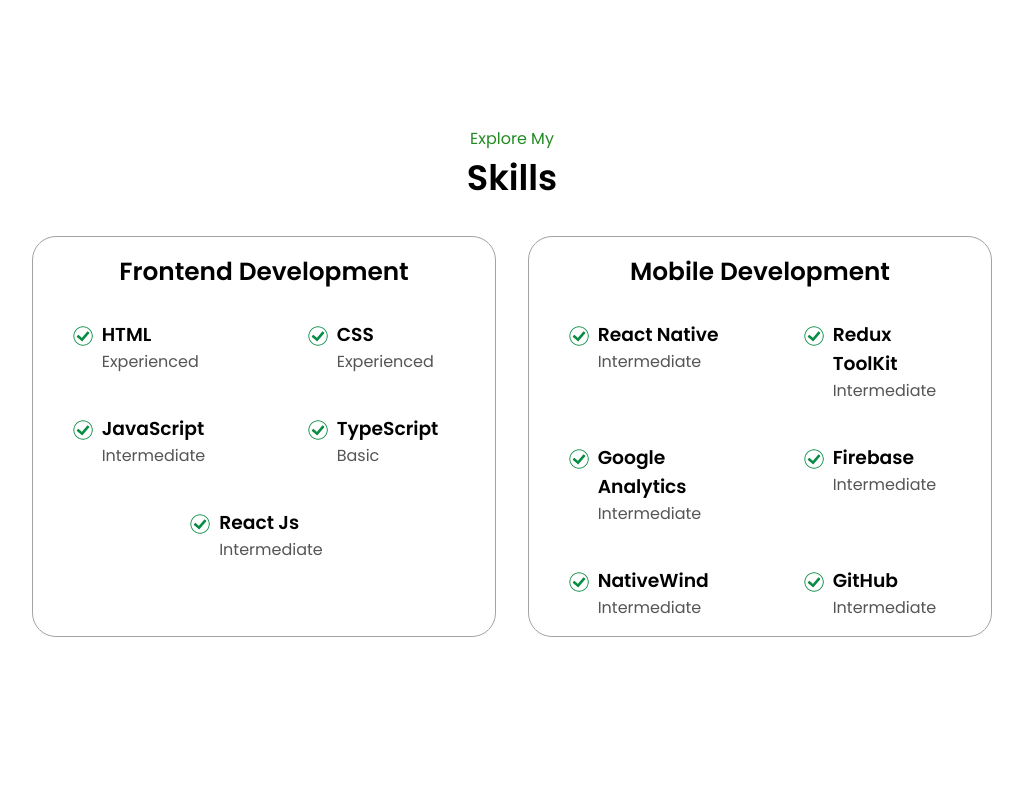
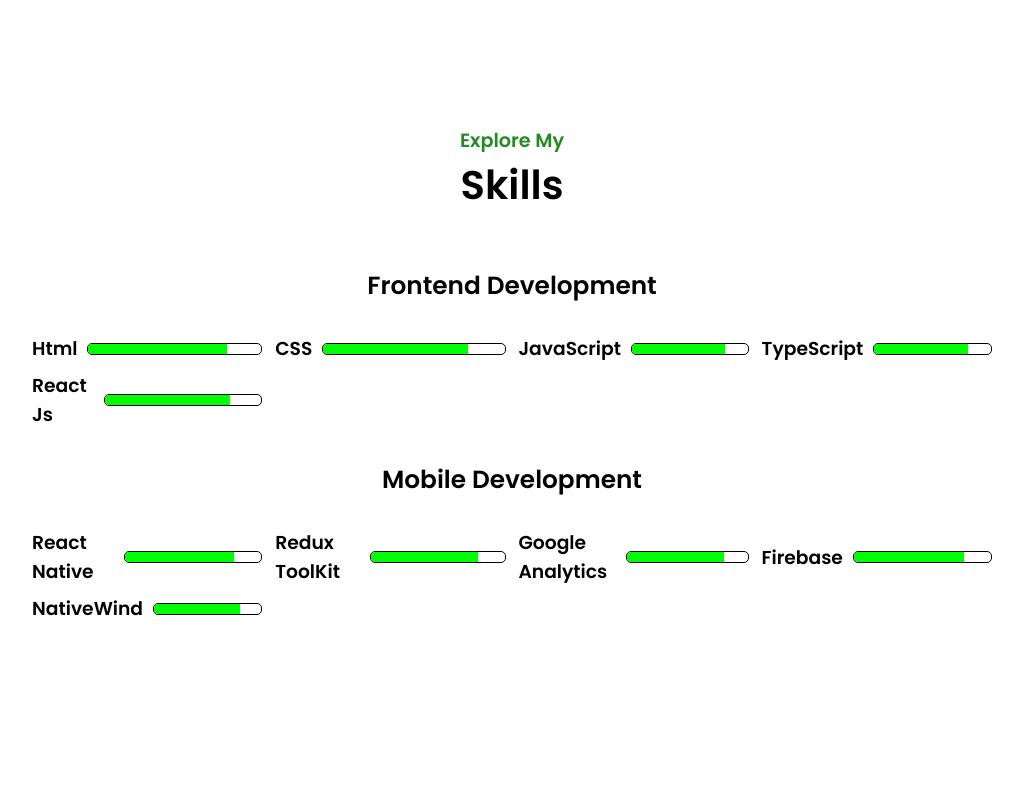
Before and after one commit to reshikastha/Portfolio, a plain HTML site: page index.html in a window 1280 px wide. Shown: the part 1540-2340 px from the top of the page, without its empty margins (128-1151 px from the left). Drawn offline with Linux system fonts and the light colour scheme; a small style sheet from the web is missing.

Commit message:
New skills

```diff
--- a/index.html
+++ b/index.html
@@ -134,140 +134,116 @@
     <section id="skills">
       <p class="section__text__p1">Explore My</p>
       <h1 class="title">Skills</h1>
-      <div class="experience-details-container">
-        <div class="about-containers">
-          <div class="details-container">
+      <div class="experience-details-container" style="width: 100%;">
+        <div class="about-containers" style="flex-direction: column;">
+          <div>
             <h2 class="experience-sub-title" style="margin-bottom: 30px; text-align:center;">Frontend Development</h2>
+
             <div class="article-container">
-              <article>
-                <img
-                  src="./assets/greenTick.jpg"
-                  alt="Experience icon"
-                  class="icon"
-                />
-                <div>
-                  <h3>HTML</h3>
-                  <p>Experienced</p>
+
+                <div class="chart-container">
+
+                  <h3>Html</h3>
+                  <div class="bar" style="--percentage: 0.8;">
+                    <div class="fill"></div>
                   </div>
-              </article>
-              <article>
-                <img
-                  src="./assets/greenTick.jpg"
-                  alt="Experience icon"
-                  class="icon"
-                />
-                <div>
+
+                </div>
+
+
+                <div class="chart-container">
+
                   <h3>CSS</h3>
-                  <p>Experienced</p>
+                  <div class="bar" style="--percentage: 0.8;">
+                    <div class="fill"></div>
                   </div>
-              </article>
 
-              <article>
-                <img
-                  src="./assets/greenTick.jpg"
-                  alt="Experience icon"
-                  class="icon"
-                />
-                <div>
+                </div>
+
+                <div class="chart-container">
+
                   <h3>JavaScript</h3>
-                  <p>Intermediate</p>
+                  <div class="bar" style="--percentage: 0.8;">
+                    <div class="fill"></div>
                   </div>
-              </article>
 
-              <article>
-                <img
-                  src="./assets/greenTick.jpg"
-                  alt="Experience icon"
-                  class="icon"
-                />
-                <div>
+                </div>
+
+                <div class="chart-container">
+
                   <h3>TypeScript</h3>
-                  <p>Basic</p>
+                  <div class="bar" style="--percentage: 0.8;">
+                    <div class="fill"></div>
                   </div>
-              </article>
-              <article>
-                <img
-                  src="./assets/greenTick.jpg"
-                  alt="Experience icon"
-                  class="icon"
-                />
-                <div>
+
+                </div>
+                <div class="chart-container">
+
                   <h3>React Js</h3>
-                  <p>Intermediate</p>
+                  <div class="bar" style="--percentage: 0.8;">
+                    <div class="fill"></div>
                   </div>
-              </article>
+
+                </div>
+
+
+
             </div>
           </div>
-          <div class="details-container">
+          <div>
             <h2 class="experience-sub-title" style="margin-bottom: 30px;text-align:center;">Mobile Development</h2>
+
             <div class="article-container">
-              <article>
-                <img
-                  src="./assets/greenTick.jpg"
-                  alt="Experience icon"
-                  class="icon"
-                />
-                <div>
+
+              <div class="chart-container">
+
                 <h3>React Native</h3>
-                  <p>Intermediate</p>
+                <div class="bar" style="--percentage: 0.8;">
+                  <div class="fill"></div>
                 </div>
-              </article>
-              <article>
-                <img
-                  src="./assets/greenTick.jpg"
-                  alt="Experience icon"
-                  class="icon"
-                />
-                <div>
+
+              </div>
+
+
+              <div class="chart-container">
+
                 <h3>Redux ToolKit</h3>
-                  <p>Intermediate</p>
+                <div class="bar" style="--percentage: 0.8;">
+                  <div class="fill"></div>
                 </div>
-              </article>
-              <article>
-                <img
-                  src="./assets/greenTick.jpg"
-                  alt="Experience icon"
-                  class="icon"
-                />
-                <div>
+
+              </div>
+
+              <div class="chart-container">
+
                 <h3>Google Analytics</h3>
-                  <p>Intermediate</p>
+                <div class="bar" style="--percentage: 0.8;">
+                  <div class="fill"></div>
                 </div>
-              </article>
-              <article>
-                <img
-                  src="./assets/greenTick.jpg"
-                  alt="Experience icon"
-                  class="icon"
-                />
-                <div>
+
+              </div>
+
+              <div class="chart-container">
+
                 <h3>Firebase</h3>
-                  <p>Intermediate</p>
+                <div class="bar" style="--percentage: 0.8;">
+                  <div class="fill"></div>
                 </div>
-              </article>
-              <article>
-                <img
-                  src="./assets/greenTick.jpg"
-                  alt="Experience icon"
-                  class="icon"
-                />
-                <div>
+
+              </div>
+              <div class="chart-container">
+
                 <h3>NativeWind</h3>
-                  <p>Intermediate</p>
+                <div class="bar" style="--percentage: 0.8;">
+                  <div class="fill"></div>
                 </div>
-              </article>
-              <article>
-                <img
-                  src="./assets/greenTick.jpg"
-                  alt="Experience icon"
-                  class="icon"
-                />
-                <div>
-                  <h3>GitHub</h3>
-                  <p>Intermediate</p>
+
               </div>
-              </article>
+
+
+
           </div>
+
           </div>
         </div>
       </div>
--- a/style.css
+++ b/style.css
@@ -317,6 +317,104 @@
 
 
 /* EXPERIENCE AND SKILLS SECTION */
+/* General styles for non-responsive layout */
+.section__text__p1 {
+  font-size: 1.2rem;
+  font-weight: bold;
+}
+
+.title {
+  font-size: 2.5rem;
+  margin-bottom: 20px;
+}
+
+
+
+.experience-sub-title {
+  margin-bottom: 30px;
+  text-align: center;
+}
+
+.article-container {
+  display: flex;
+  flex-wrap: wrap;
+  justify-content: space-around;
+  gap: 0.5rem;
+}
+
+/* Styles for tablets and larger devices */
+@media (min-width: 768px) {
+  .experience-details-container {
+    width: 60%;
+  }
+
+  .article-container {
+    justify-content: space-between;
+  }
+
+  .chart-container {
+    width: 48%;
+  }
+}
+
+/* Styles for desktops and larger devices */
+@media (min-width: 1024px) {
+  .experience-details-container {
+    width: 40%;
+  }
+
+  .chart-container {
+    width: 31%;
+  }
+}
+
+/* Styles for larger screens */
+@media (min-width: 1200px) {
+  .experience-details-container {
+    width: 30%;
+  }
+
+  .chart-container {
+    width: 24%;
+  }
+}
+
+
+/* #skills {
+  padding: 50px 20px;
+  text-align: center;
+} */
+.chart-container {
+  display: flex;
+  /* justify-content: space-around; */
+  align-items: center;
+}
+
+.bar {
+  position: relative;
+  width: 200px;
+  height: 10px;
+  border: 1px solid #000000; /* Black */
+ margin-left: 10px;
+  border-radius: 5px;
+  overflow: hidden;
+}
+
+.fill {
+  position: absolute;
+  height: 100%;
+  background-color: #00ff00; /* Green */
+  width: 0;
+  animation: fillAnimation 1s ease-in-out forwards;
+}
+
+@keyframes fillAnimation {
+  to {
+    width: calc(var(--percentage) * 100%);
+  }
+}
+
+
 
 #experience {
   position: relative;
@@ -353,14 +451,14 @@
   border-color: rgb(163, 163, 163);
   /* text-align: center; */
 }
-.article-container {
-  display: flex;
-  text-align: initial;
-  flex-wrap: wrap;
-  flex-direction: row;
+/* .article-container {
+
+display: flex;
+justify-content: space-around;
+  flex-wrap: row;
   gap: 2.5rem;
-  justify-content: space-around;
-}
+
+} */
 
 article {
   display: flex;
```
Lines whose indentation alone changed are shown as unchanged.
